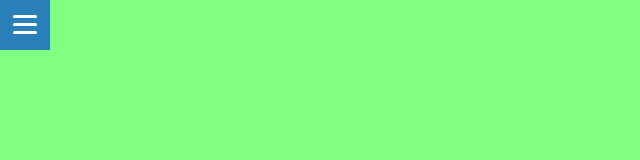
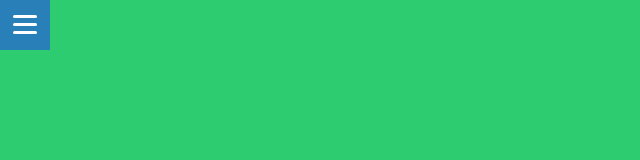
Before and after one commit to vivaxy/vivaxy.github.io, a plain HTML site: page index.html in a window 1280 px wide. Shown: the whole page, without its empty margins (0-640 px from the left). Drawn offline with Linux system fonts and the light colour scheme.

Commit message:
Update stylesheet.css

```diff
--- a/css/stylesheet.css
+++ b/css/stylesheet.css
@@ -9,7 +9,7 @@ body {
 	background-color: rgba(0,0,0,0.1);
 }
 #body {
-	background-color: rgba(128,255,128,1);
+	background-color: #2ecc71;
 	z-index: 0;
 	box-shadow: rgba(0,0,0,0.5) 0px 0px 10px 0px;
 }
```
